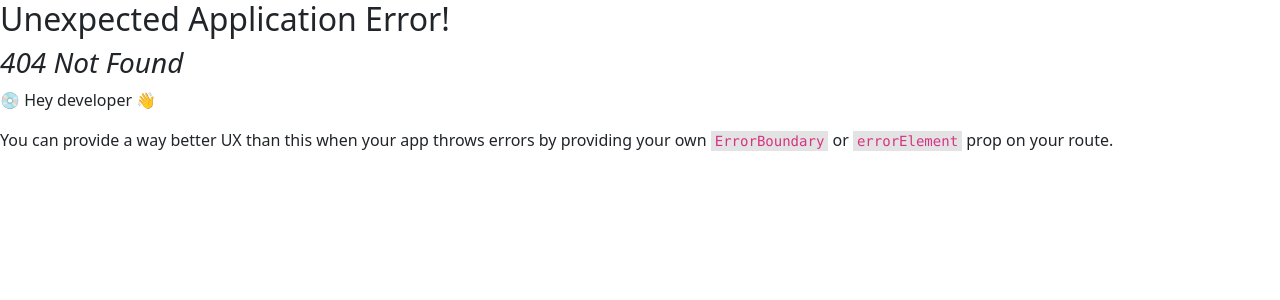
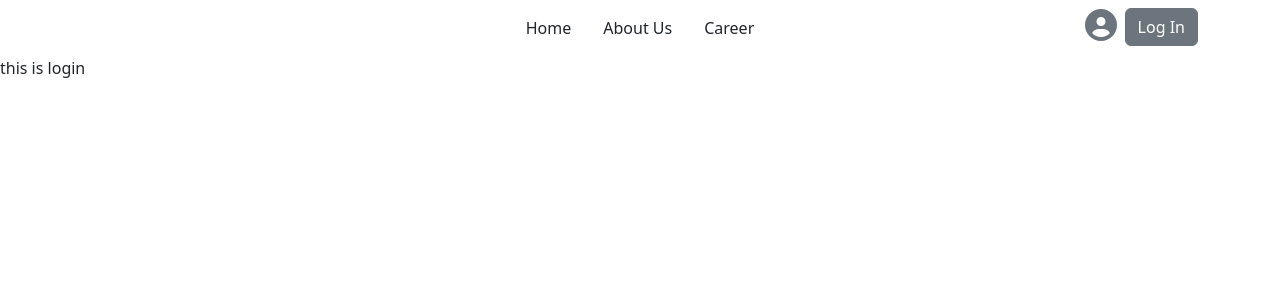
Before and after one commit to nagibgithub/nagib-daily-news, a React (Vite) app: page /log/login in a window 1280 px wide. Before the commit this address had no page. Shown: the top 300 px of the page. Built offline with nearby package versions, Linux system fonts and the light colour scheme.

Commit message:
login signup

```diff
--- /dev/null
+++ b/src/components/LoginSignin/Login.jsx
@@ -0,0 +1,10 @@
+
+const Login = () => {
+    return (
+        <div>
+            this is login
+        </div>
+    );
+};
+
+export default Login;
--- /dev/null
+++ b/src/components/LoginSignin/LoginRoute.jsx
@@ -0,0 +1,13 @@
+import {Outlet} from "react-router-dom";
+import NavbarItem from "../shared/Navbar";
+
+const LoginRoute = () => {
+    return (
+        <div>
+            <NavbarItem></NavbarItem>
+            <Outlet></Outlet>
+        </div>
+    );
+};
+
+export default LoginRoute;
--- /dev/null
+++ b/src/components/LoginSignin/SignUp.jsx
@@ -0,0 +1,10 @@
+
+const SignUp = () => {
+    return (
+        <div>
+            this is SignUp
+        </div>
+    );
+};
+
+export default SignUp;
--- a/src/components/shared/Navbar.jsx
+++ b/src/components/shared/Navbar.jsx
@@ -2,7 +2,7 @@ import {faCircleUser} from '@fortawesome/free-solid-svg-icons';
 import {FontAwesomeIcon} from '@fortawesome/react-fontawesome';
 import {Button, Col, Row} from 'react-bootstrap';
 import Container from 'react-bootstrap/Container';
-import {NavLink} from 'react-router-dom';
+import {Link, NavLink} from 'react-router-dom';
 
 const NavbarItem = () => {
     return (
@@ -17,7 +17,7 @@ const NavbarItem = () => {
                     </Col>
                     <Col lg={4} className='text-end'>
                         <FontAwesomeIcon className='text-secondary mx-2' size='2xl' icon={faCircleUser} />
-                        <Button variant="secondary">Log In</Button>
+                        <Link to={'/log/login'}><Button variant="secondary">Log In</Button></Link>
                     </Col>
                 </Row>
             </Container>
```
Also changed, not shown: src/routes/Routes.jsx (+17 -0 lines).
